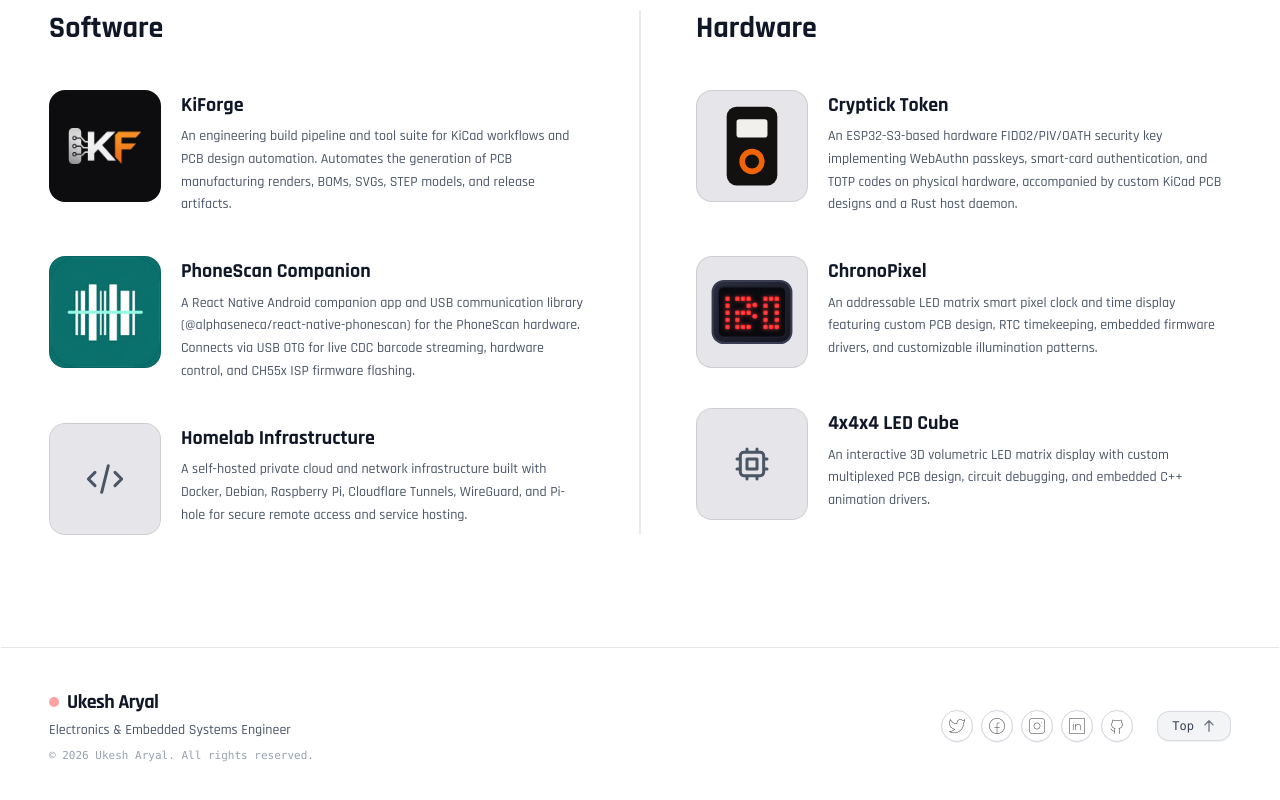
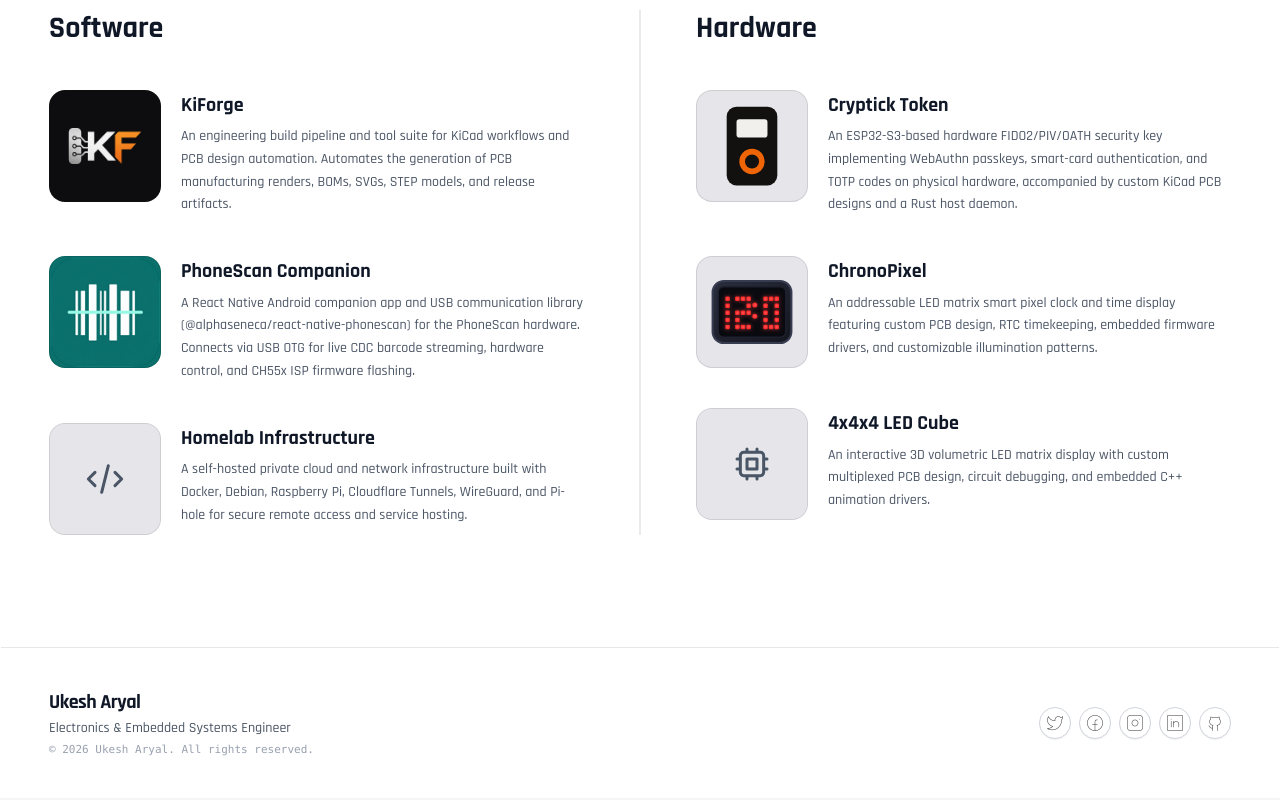
Before and after one commit to alphaseneca/personal_portfolio, an Astro site: page / in a window 1280 px wide. Shown: the part 2249-3049 px from the top of the page. Built offline with nearby package versions, Linux system fonts and the light colour scheme; Astro itself is replaced by a stand-in of ours.

Commit message:
fix(ui): reset scroll to top on refresh and clean footer elements

```diff
--- a/src/components/Footer.astro
+++ b/src/components/Footer.astro
@@ -2,8 +2,7 @@
 /**
  * Footer Component
  * Clean, modern footer faithful to the portfolio's aesthetic.
- * Sourced dynamically from profile.json with social profiles,
- * copyright, and a smooth back-to-top action.
+ * Sourced dynamically from profile.json with social profiles and copyright.
  */
 import profile from '../data/profile.json';
 
@@ -12,27 +11,22 @@ const currentYear = new Date().getFullYear();
 
 <footer class="w-full border-t border-gray-200 dark:border-[#2d303d] mt-12 sm:mt-16 transition-colors">
   <div class="max-w-7xl 2xl:max-w-[1536px] mx-auto px-5 sm:px-8 md:px-12 py-8 sm:py-10">
-    <div class="flex flex-col md:flex-row items-center md:items-center justify-between gap-6 sm:gap-8">
+    <div class="flex flex-col sm:flex-row items-center justify-between gap-5 sm:gap-6">
 
       <!-- Brand & Identity Column -->
-      <div class="flex flex-col items-center md:items-start text-center md:text-left gap-1">
-        <div class="flex items-center gap-2">
-          <span class="w-2.5 h-2.5 rounded-full bg-[#ff4444] animate-pulse"></span>
+      <div class="flex flex-col items-center sm:items-start text-center sm:text-left gap-0.5">
         <span class="font-heading font-bold text-lg sm:text-xl text-gray-900 dark:text-[#f1f3f9] tracking-tight transition-colors">
           {profile.name}
         </span>
-        </div>
         <p class="font-sans text-xs sm:text-sm font-medium text-gray-600 dark:text-gray-400 transition-colors">
           {profile.role}
         </p>
-        <p class="font-mono text-[11px] text-gray-400 dark:text-gray-500 mt-1">
+        <p class="font-mono text-[11px] text-gray-400 dark:text-gray-500 mt-0.5">
           © {currentYear} {profile.name}. All rights reserved.
         </p>
       </div>
 
-      <!-- Right Actions: Social Links & Back to Top -->
-      <div class="flex flex-col sm:flex-row items-center gap-4 sm:gap-6">
-        <!-- Social Profiles -->
+      <!-- Right Column: Social Links -->
       <nav class="flex items-center gap-2" aria-label="Footer Social Links">
         {profile.socials.map((social) => (
           <a
@@ -53,34 +47,6 @@ const currentYear = new Date().getFullYear();
         ))}
       </nav>
 
-        <!-- Back to Top Button -->
-        <button
-          id="backToTopBtn"
-          type="button"
-          class="group inline-flex items-center gap-2 px-3.5 py-1.5 text-xs font-mono font-medium text-gray-700 dark:text-gray-300 hover:text-black dark:hover:text-white bg-gray-100 dark:bg-[#252834] hover:bg-gray-200 dark:hover:bg-[#303444] border border-gray-300/80 dark:border-[#353846] rounded-xl transition-all duration-200 cursor-pointer shadow-2xs hover:-translate-y-0.5 active:translate-y-0"
-          title="Scroll back to top"
-        >
-          <span>Top</span>
-          <svg
-            class="w-3.5 h-3.5 transition-transform duration-200 group-hover:-translate-y-0.5 text-gray-500 dark:text-gray-400 group-hover:text-black dark:group-hover:text-white"
-            fill="none"
-            stroke="currentColor"
-            viewBox="0 0 24 24"
-          >
-            <path stroke-linecap="round" stroke-linejoin="round" stroke-width="2.2" d="M5 10l7-7m0 0l7 7m-7-7v18" />
-          </svg>
-        </button>
-      </div>
-
     </div>
   </div>
 </footer>
-
-<script>
-  const btn = document.getElementById('backToTopBtn');
-  if (btn) {
-    btn.addEventListener('click', () => {
-      window.scrollTo({ top: 0, behavior: 'smooth' });
-    });
-  }
-</script>
--- a/src/layouts/Layout.astro
+++ b/src/layouts/Layout.astro
@@ -34,7 +34,17 @@ const {
         } else {
           document.documentElement.classList.remove('dark');
         }
+
+        // Do not restore previous scroll position on refresh — always boot from top
+        if ('scrollRestoration' in history) {
+          history.scrollRestoration = 'manual';
+        }
+        window.scrollTo(0, 0);
       })();
+
+      window.addEventListener('DOMContentLoaded', function() {
+        window.scrollTo(0, 0);
+      });
     </script>
 
     <!-- Google Fonts -->
```
Lines whose indentation alone changed are shown as unchanged.
